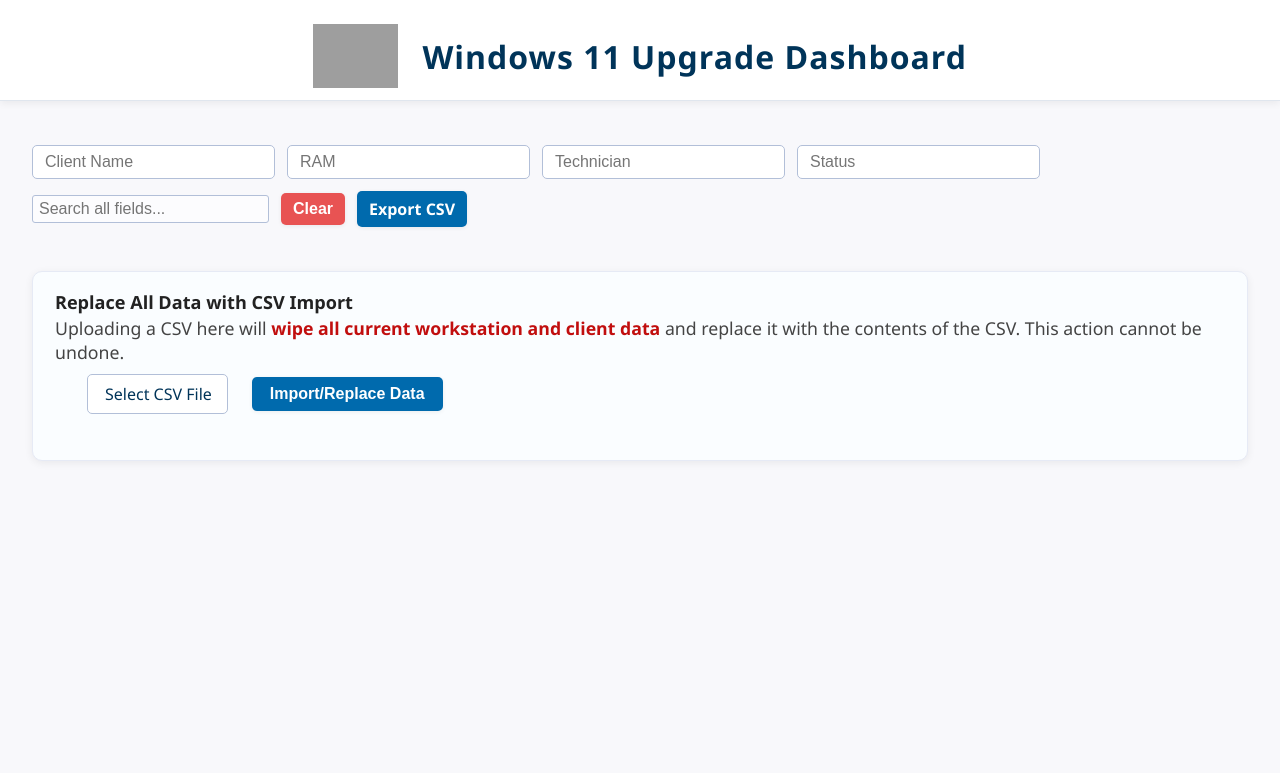
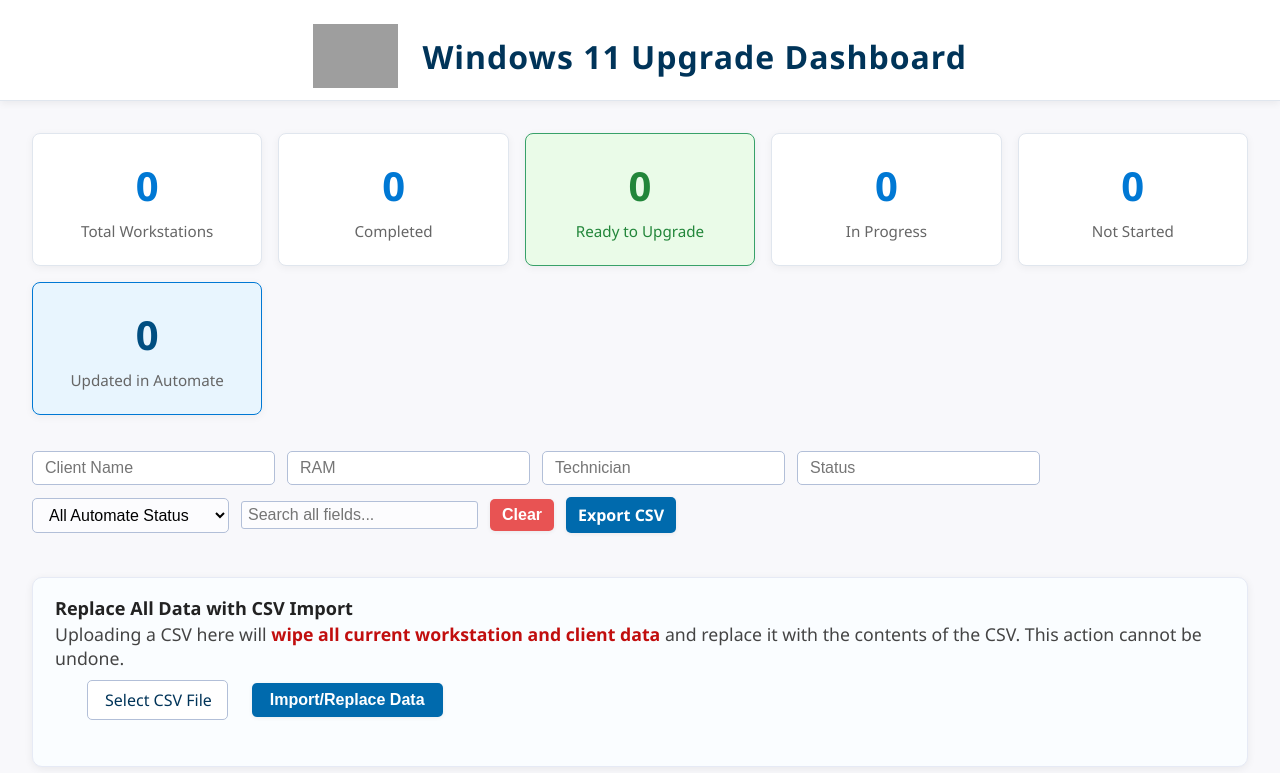
Before and after one commit to OlsenSM91/CSV-to-DB, a FastAPI app: page / in a window 1280 px wide. Shown: the top 773 px of the page. Run offline with FastAPI, Linux system fonts and the light colour scheme; grey boxes are pictures that could not be loaded.

Commit message:
Update dashboard.html
Added stat cards and update in automate checkbox

```diff
--- a/templates/dashboard.html
+++ b/templates/dashboard.html
@@ -12,6 +12,35 @@
         <img src="https://cns4u.com/logo/logo-1024px-lightbg-logo.png" class="logo" alt="CNS Logo">
         <h1>Windows 11 Upgrade Dashboard</h1>
     </div>
+
+    <!-- Statistics Dashboard -->
+    <div class="stats-container">
+        <div class="stat-card">
+            <div class="stat-value">{{ stats.total }}</div>
+            <div class="stat-label">Total Workstations</div>
+        </div>
+        <div class="stat-card">
+            <div class="stat-value">{{ stats.completed }}</div>
+            <div class="stat-label">Completed</div>
+        </div>
+        <div class="stat-card" style="background: #eafbe8; border-color: #38a169;">
+            <div class="stat-value" style="color: #22863a;">{{ stats.ready_to_upgrade }}</div>
+            <div class="stat-label" style="color: #22863a;">Ready to Upgrade</div>
+        </div>
+        <div class="stat-card">
+            <div class="stat-value">{{ stats.in_progress }}</div>
+            <div class="stat-label">In Progress</div>
+        </div>
+        <div class="stat-card">
+            <div class="stat-value">{{ stats.not_started }}</div>
+            <div class="stat-label">Not Started</div>
+        </div>
+        <div class="stat-card stat-automate">
+            <div class="stat-value">{{ stats.completed_and_updated }}</div>
+            <div class="stat-label">Updated in Automate</div>
+        </div>
+    </div>
+
     <div class="filters">
         <span class="filter-wrap">
             <input id="clientFilter" list="clientList" placeholder="Client Name">
@@ -50,12 +79,20 @@
             </datalist>
         </span>
         <span class="filter-wrap">
+            <select id="automateFilter">
+                <option value="">All Automate Status</option>
+                <option value="updated">Updated in Automate</option>
+                <option value="not-updated">Not Updated</option>
+            </select>
+        </span>
+        <span class="filter-wrap">
             <input type="text" id="textSearch" placeholder="Search all fields...">
             <button class="clear-x" id="searchClearX" type="button" title="Clear">&times;</button>
         </span>
         <button id="clearFilters" type="button" class="import-btn">Clear</button>
         <a id="exportBtn" href="#" class="import-btn">Export CSV</a>
     </div>
+
     {% for client in clients %}
         <div class="client-group">
             {# Pre-calculate status counts for this client #}
@@ -84,10 +121,11 @@
                         <th>Status</th>
                         <th>Technician</th>
                         <th>Notes</th>
+                        <th>Updated in Automate</th>
                         <th>Actions</th>
                     </tr>
                     {% for ws in client.workstations %}
-                        <tr data-wsid="{{ ws.id }}"{% if ws.status == "Completed" %} class="completed-row"{% endif %}>
+                        <tr data-wsid="{{ ws.id }}" data-automate="{{ 'updated' if ws.updated_in_automate else 'not-updated' }}"{% if ws.status == "Completed" %} class="completed-row"{% endif %}>
                             <td>{{ ws.computer_name }}</td>
                             <td>{{ ws.processor_name }}</td>
                             <td>{{ ws.ram_gb }}GB</td>
@@ -112,6 +150,14 @@
                             <td>
                                 <input type="text" value="{{ ws.notes }}" onblur="updateField({{ ws.id }}, 'notes', this.value)" {% if ws.status == "Completed" %}disabled{% endif %}>
                             </td>
+                            <td class="automate-cell">
+                                <input type="checkbox"
+                                       class="automate-checkbox"
+                                       id="automate-{{ ws.id }}"
+                                       {% if ws.updated_in_automate %}checked{% endif %}
+                                       {% if ws.status != 'Completed' %}disabled{% endif %}
+                                       onchange="updateAutomateStatus({{ ws.id }}, this.checked)">
+                            </td>
                             <td>
                                 <button class="import-btn" type="button" style="background:#5c51a4;" onclick="showEditModal({{ ws.id }})">Edit</button>
                                 <form method="post" action="/workstations/{{ ws.id }}/delete" style="display:inline;" onsubmit="return confirm('Delete this workstation?');">
@@ -124,6 +170,7 @@
             </div>
         </div>
     {% endfor %}
+
     <!-- Add Workstation Modal -->
     <div id="addModal" class="modal" style="display:none;">
       <div class="modal-content">
@@ -179,6 +226,7 @@
         </form>
       </div>
     </div>
+
     <div class="import-section">
         <div class="import-title">
             <strong>Replace All Data with CSV Import</strong>
```
